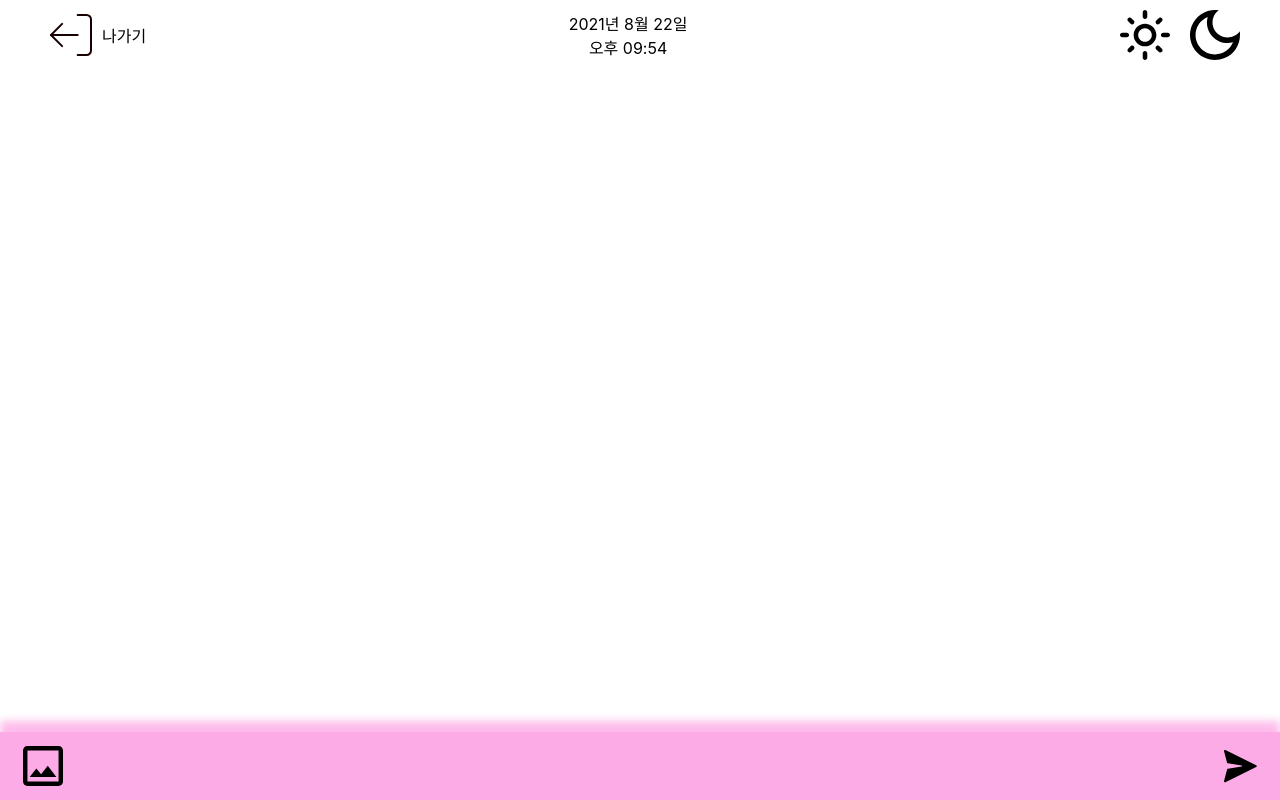
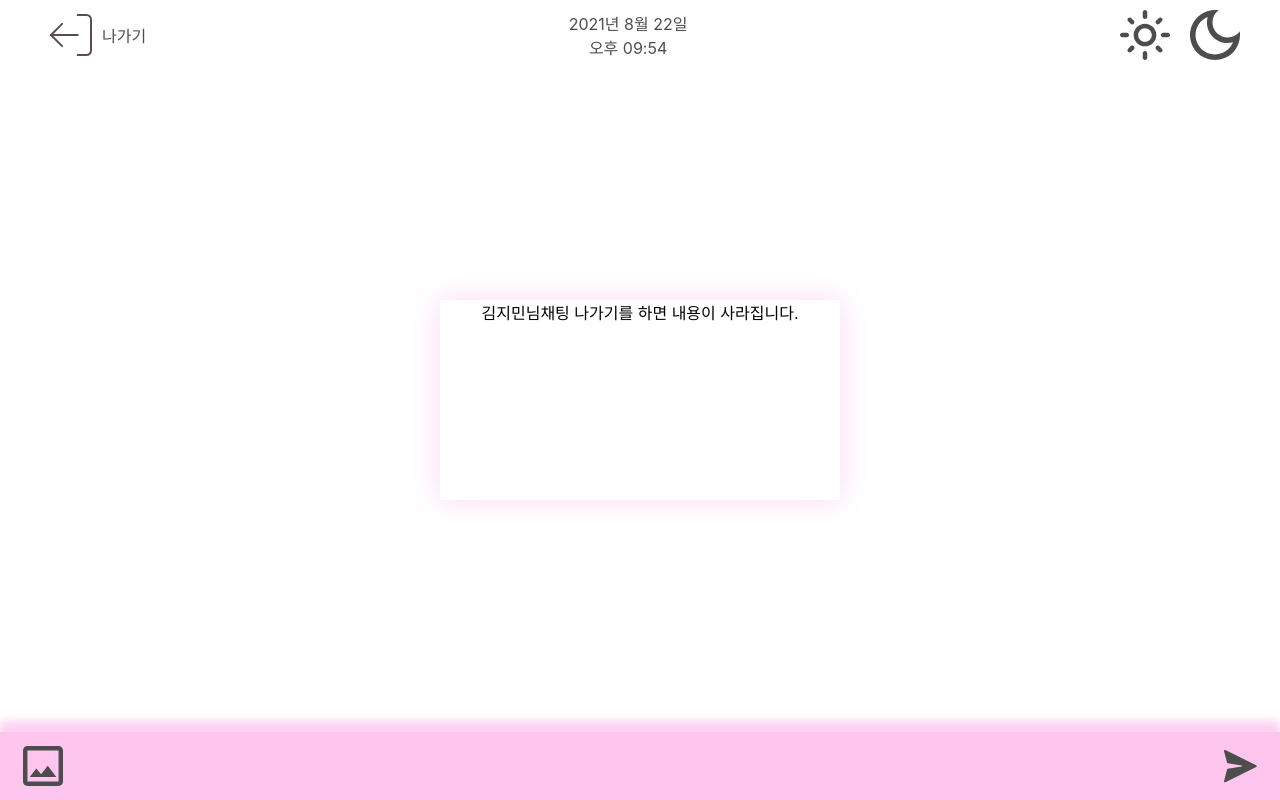
Before and after one commit to DSM-Matching/Matching-Front, a React (Create React App) app: page / in a window 1280 px wide. Built offline with nearby package versions, Linux system fonts and the light colour scheme.

Commit message:
[ADD] 채팅나가기 모달 추가

```diff
--- /dev/null
+++ b/src/components/chat/ChatLeaveModal.tsx
@@ -0,0 +1,19 @@
+/** @jsxImportSource @emotion/react */
+
+import React from "react";
+import { chatLeaveContainer, flexcolum, modalBackground } from "../../utils/css/ModalEmotion";
+
+const ChatLeaveModal = () => {
+  return(
+    <>
+      <div css={[modalBackground, flexcolum]}>
+        <div css={chatLeaveContainer}>
+          <span>김지민님</span>
+          <span>채팅 나가기를 하면 내용이 사라집니다.</span>
+        </div>
+      </div>
+    </>
+  );
+}
+
+export default ChatLeaveModal;
--- a/src/components/chat/Chatting.tsx
+++ b/src/components/chat/Chatting.tsx
@@ -4,6 +4,7 @@ import React from "react";
 import { chattingContainer } from "../../utils/css/ChattingEmotion";
 import ChatHeader from "./ChatHeader";
 import ChatInput from "./ChatInput";
+import ChatLeaveModal from "./ChatLeaveModal";
 import ChatOutput from "./ChatOutput";
 
 const Chatthing = () => {
@@ -14,6 +15,7 @@ const Chatthing = () => {
         <ChatHeader/>
         <ChatOutput/>
         <ChatInput/>
+        <ChatLeaveModal/>
       </div>
     </>
   )
--- a/src/utils/css/ChattingEmotion.tsx
+++ b/src/utils/css/ChattingEmotion.tsx
@@ -85,6 +85,6 @@ export const chatInput = css`
     height: 30px;
     padding: 10px;
     background: ${whiteInputBackground};
-    font-size: 25px;
+    font-size: 20px;
   }
 `
--- /dev/null
+++ b/src/utils/css/ModalEmotion.tsx
@@ -0,0 +1,24 @@
+import { css } from "@emotion/react";
+
+export const flexcolum = css`
+  display: flex;
+  justify-content: center;
+  align-items: center;
+  flex-direction: column;
+`
+
+export const modalBackground = css`
+  width: 100%;
+  height: 100vh;
+  background: rgba(255, 255, 255, 0.3);
+  position: absolute;
+  top: 0%;
+`
+
+export const chatLeaveContainer = css`
+  width: 400px;
+  height: 200px;
+  background: white;
+  box-shadow: 0px 0px 29px #FED8F3;
+  text-align: center;
+`
```
